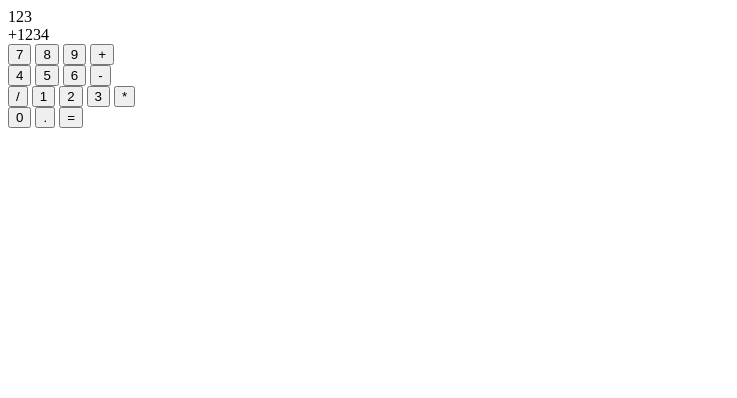
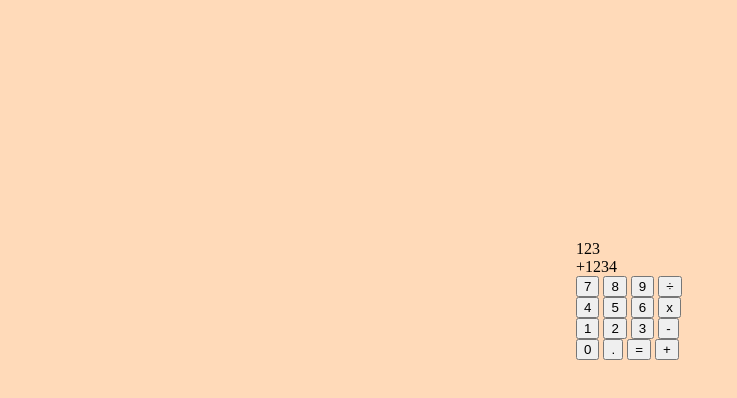
Before and after one commit to HassanAliRizvi/CalculatorApp, a plain HTML site: page index.html in a window 1280 px wide. Shown: the whole page, without its empty margins (0-737 px from the left). Drawn offline with Linux system fonts and the light colour scheme.

Commit message:
made changes to the css file

```diff
--- a/index.html
+++ b/index.html
@@ -8,38 +8,36 @@
         <title>Document</title>
     </head>
     <body>
+        <div class="calculator-grid">
+
             <div class="output">
                 <div class="previous-operand">123</div>
                 <div class="current-operand">+1234</div>
             </div>
 
-        <div class="calculator-grid">
-
             <div>
                 <button class="numbers" id ="7">7</button>
                 <button class="numbers" id ="8">8</button>
                 <button class="numbers" id ="9">9</button>
-                <button class="operator" id="+">+</button>
+                <button class="operator" id="/">÷</button>
             </div>
-
             <div>
                 <button class="numbers" id ="4">4</button>
                 <button class="numbers" id ="5">5</button>
                 <button class="numbers" id ="6">6</button>
-                <button class="operator" id="-"> - </button>
+                <button class="operator" id="*"> x </button>
             </div>
-
             <div>
-                <button class="operator" id="/">/</button>
                 <button class="numbers" id ="1">1</button>
                 <button class="numbers" id ="2">2</button>
                 <button class="numbers" id ="3">3</button>
-                <button class="operator" id="*">*</button>
+                <button class="operator" id="-">-</button>
             </div>
-
+            <div>
                 <button class="numbers" id ="0">0</button>
                 <button class="numbers" id=".">.</button>
                 <button class="equals">=</button>
+                <button class="operator" id="+">+</button>
             </div>
         </div>
     </body>
--- a/styles.css
+++ b/styles.css
@@ -0,0 +1,11 @@
+body{
+    background-color: peachpuff;
+}
+
+.calculator-grid{
+    position: absolute;
+    top: 30%;
+    left: 45%;
+    transform: translate(-50%,-50);
+
+}
```
Lines whose indentation alone changed are shown as unchanged.
